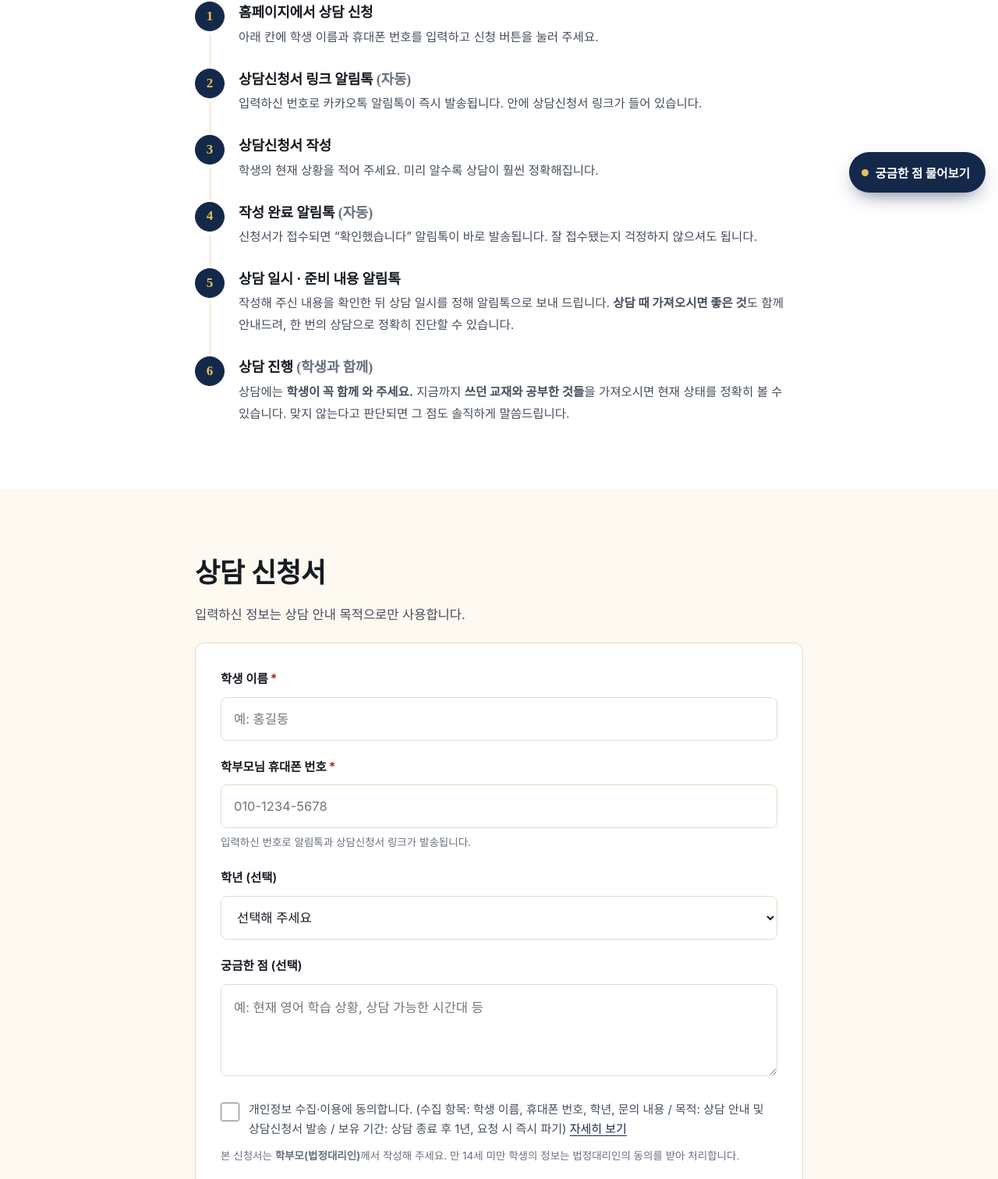
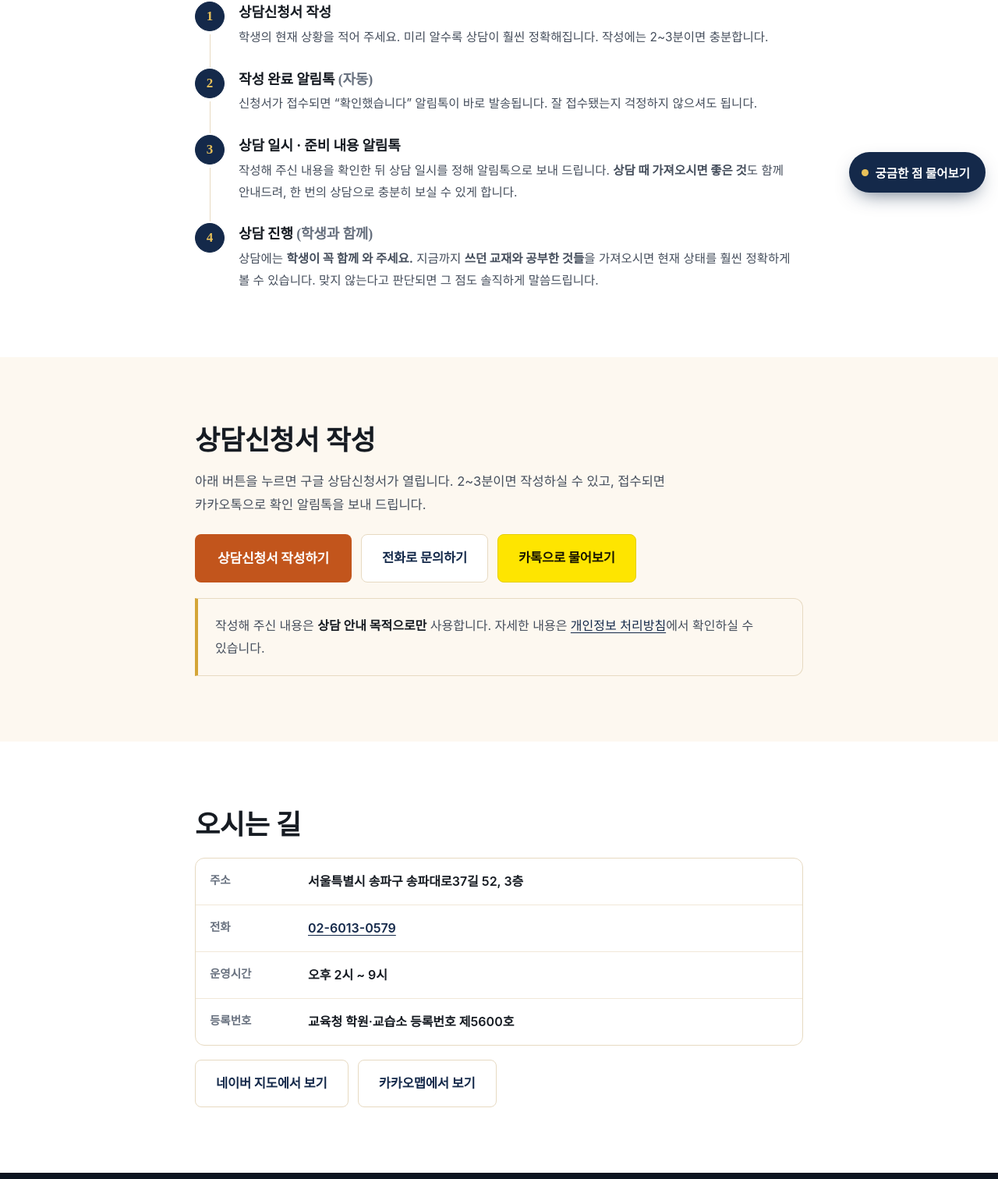
Before and after one commit to kels5845-stack/promise-a, a website: page contact.html in a window 1280 px wide. Shown: the part 537-2049 px from the top of the page at 78% size. Drawn offline with Linux system fonts and the light colour scheme; a web font is replaced by a local one.

Commit message:
구글 상담신청서 연결 — 상담 버튼이 폼으로 바로 갑니다
Co-Authored-By: Claude Opus 5 <noreply@anthropic.com>
Claude-Session: https://claude.ai/code/session_01Ek7nHSGYV8QBTLeKYkU4Gy

```diff
--- a/assets/js/config.js
+++ b/assets/js/config.js
@@ -16,7 +16,7 @@ window.SITE_CONFIG = {
   // Netlify에 올리면 '/.netlify/functions/consult', Vercel이면 '/api/consult'.
   consultEndpoint: '/api/consult',
   // 알림톡이 아직 준비되지 않았을 때(또는 전송 실패 시) 화면에 바로 띄워 줄 구글 상담신청서 주소
-  googleFormUrl: 'https://docs.google.com/forms/d/e/FORM_ID/viewform',
+  googleFormUrl: 'https://forms.gle/hFZXs2XRSkmnmSZY6',
 
   /* 랜딩 페이지 버튼 주소 (비워 두면 '준비 중'으로 안내됩니다) */
   blogUrl: 'https://blog.naver.com/promise6013',              // 예: 'https://blog.naver.com/promise-a'
--- a/contact.html
+++ b/contact.html
@@ -282,9 +282,9 @@
 <div class="page-head">
   <div class="wrap-narrow">
     <h1>상담 신청</h1>
-    <p>학생 이름과 휴대폰 번호만 남겨 주세요.
-       <strong>신청서 링크 → 접수 확인 → 상담 일시와 준비 내용</strong>까지
-       카카오톡 알림톡으로 순서대로 보내 드립니다.</p>
+    <p>아래 <strong>상담신청서</strong>를 작성해 주세요.
+       접수가 되면 <strong>확인 알림톡</strong>과 <strong>상담 일시 · 준비 내용</strong>을
+       카카오톡으로 보내 드립니다.</p>
   </div>
 </div>
 
@@ -294,16 +294,9 @@
     <h2 class="section-title">신청부터 상담까지, 이렇게 진행됩니다</h2>
     <ol class="steps" style="margin-top:26px">
       <li>
-        <h3>홈페이지에서 상담 신청</h3>
-        <p>아래 칸에 학생 이름과 휴대폰 번호를 입력하고 신청 버튼을 눌러 주세요.</p>
-      </li>
-      <li>
-        <h3>상담신청서 링크 알림톡 <span style="font-weight:600;color:var(--ink-3)">(자동)</span></h3>
-        <p>입력하신 번호로 카카오톡 알림톡이 즉시 발송됩니다. 안에 상담신청서 링크가 들어 있습니다.</p>
-      </li>
-      <li>
         <h3>상담신청서 작성</h3>
-        <p>학생의 현재 상황을 적어 주세요. 미리 알수록 상담이 훨씬 정확해집니다.</p>
+        <p>학생의 현재 상황을 적어 주세요. 미리 알수록 상담이 훨씬 정확해집니다.
+           작성에는 2~3분이면 충분합니다.</p>
       </li>
       <li>
         <h3>작성 완료 알림톡 <span style="font-weight:600;color:var(--ink-3)">(자동)</span></h3>
@@ -312,12 +305,12 @@
       <li>
         <h3>상담 일시 · 준비 내용 알림톡</h3>
         <p>작성해 주신 내용을 확인한 뒤 상담 일시를 정해 알림톡으로 보내 드립니다.
-           <strong>상담 때 가져오시면 좋은 것</strong>도 함께 안내드려, 한 번의 상담으로 정확히 진단할 수 있습니다.</p>
+           <strong>상담 때 가져오시면 좋은 것</strong>도 함께 안내드려, 한 번의 상담으로 충분히 보실 수 있게 합니다.</p>
       </li>
       <li>
         <h3>상담 진행 <span style="font-weight:600;color:var(--ink-3)">(학생과 함께)</span></h3>
         <p>상담에는 <strong>학생이 꼭 함께 와 주세요.</strong>
-           지금까지 <strong>쓰던 교재와 공부한 것들</strong>을 가져오시면 현재 상태를 정확히 볼 수 있습니다.
+           지금까지 <strong>쓰던 교재와 공부한 것들</strong>을 가져오시면 현재 상태를 훨씬 정확하게 볼 수 있습니다.
            맞지 않는다고 판단되면 그 점도 솔직하게 말씀드립니다.</p>
       </li>
 
@@ -327,79 +320,20 @@
 
 <section class="section-cream">
   <div class="wrap-narrow">
-    <h2 class="section-title">상담 신청서</h2>
-    <p class="section-lead">입력하신 정보는 상담 안내 목적으로만 사용합니다.</p>
-
-    <form class="form-card" id="consult-form" method="post" action="#" novalidate style="margin-top:20px">
-      <div class="field">
-        <label for="studentName">학생 이름<span class="req" aria-hidden="true">*</span></label>
-        <input class="input" type="text" id="studentName" name="studentName"
-               autocomplete="name" required maxlength="20"
-               placeholder="예: 홍길동" aria-describedby="err-studentName">
-        <p class="field-error" id="err-studentName" role="alert"></p>
-      </div>
-
-      <div class="field">
-        <label for="phone">학부모님 휴대폰 번호<span class="req" aria-hidden="true">*</span></label>
-        <input class="input" type="tel" id="phone" name="phone"
-               inputmode="numeric" autocomplete="tel" required maxlength="13"
-               placeholder="010-1234-5678" aria-describedby="phone-hint err-phone">
-        <span class="hint" id="phone-hint">입력하신 번호로 알림톡과 상담신청서 링크가 발송됩니다.</span>
-        <p class="field-error" id="err-phone" role="alert"></p>
-      </div>
-
-      <div class="field">
-        <label for="grade">학년 <span style="font-weight:600;color:var(--ink-mute)">(선택)</span></label>
-        <select class="select" id="grade" name="grade">
-          <option value="">선택해 주세요</option>
-          <option value="초등 1~2학년">초등 1~2학년</option>
-          <option value="초등 3~4학년">초등 3~4학년</option>
-          <option value="초등 5~6학년">초등 5~6학년</option>
-          <option value="중학교 1학년">중학교 1학년</option>
-          <option value="중학교 2학년">중학교 2학년</option>
-          <option value="중학교 3학년">중학교 3학년</option>
-          <option value="고등학생">고등학생</option>
-        </select>
-      </div>
-
-      <div class="field">
-        <label for="memo">궁금한 점 <span style="font-weight:600;color:var(--ink-mute)">(선택)</span></label>
-        <textarea class="textarea" id="memo" name="memo" maxlength="500"
-                  placeholder="예: 현재 영어 학습 상황, 상담 가능한 시간대 등"></textarea>
-      </div>
-
-      <!-- 스팸 방지용 칸 (사람에게는 보이지 않습니다) -->
-      <div class="hp-field" aria-hidden="true">
-        <label for="website">홈페이지</label>
-        <input type="text" id="website" name="website" tabindex="-1" autocomplete="off">
-      </div>
-
-      <div class="checkbox-row">
-        <input type="checkbox" id="consent" name="consent" required aria-describedby="err-consent">
-        <label for="consent">
-          개인정보 수집·이용에 동의합니다.
-          (수집 항목: 학생 이름, 휴대폰 번호, 학년, 문의 내용 / 목적: 상담 안내 및 상담신청서 발송 /
-          보유 기간: 상담 종료 후 1년, 요청 시 즉시 파기)
-          <a href="privacy.html" target="_blank" rel="noopener">자세히 보기</a>
-        </label>
-      </div>
-      <p class="hint" style="margin-top:10px">
-        본 신청서는 <strong>학부모(법정대리인)</strong>께서 작성해 주세요.
-        만 14세 미만 학생의 정보는 법정대리인의 동의를 받아 처리합니다.
-      </p>
-      <p class="field-error" id="err-consent" role="alert"></p>
-
-      <p style="margin-top:22px">
-        <button class="btn btn-primary btn-block" type="submit">상담 신청하기</button>
-      </p>
-
-      <p class="form-status" id="form-status" aria-live="polite"></p>
-
-      <p class="hint" style="margin-top:14px">
-        전화 상담을 원하시면 <a href="tel:0260130579" data-tel data-tel-text>02-6013-0579</a>로 연락 주세요.
-      </p>
-    </form>
-
+    <h2 class="section-title">상담신청서 작성</h2>
+    <p class="section-lead">
+      아래 버튼을 누르면 구글 상담신청서가 열립니다. 2~3분이면 작성하실 수 있고,
+      접수되면 카카오톡으로 확인 알림톡을 보내 드립니다.
+    </p>
+    <div class="btn-row" style="margin-top:22px">
+      <a class="btn btn-primary btn-lg" href="https://forms.gle/hFZXs2XRSkmnmSZY6" target="_blank" rel="noopener" data-cta="contact-form">상담신청서 작성하기</a>
+      <a class="btn btn-ghost" href="tel:0260130579" data-tel data-cta="contact-call">전화로 문의하기</a>
+      <a class="btn btn-kakao" href="https://pf.kakao.com/_Xexenxj/chat" target="_blank" rel="noopener" data-cta="contact-kakao">카톡으로 물어보기</a>
+    </div>
+    <p class="callout" style="margin-top:20px">
+      작성해 주신 내용은 <strong>상담 안내 목적으로만</strong> 사용합니다.
+      자세한 내용은 <a href="privacy.html">개인정보 처리방침</a>에서 확인하실 수 있습니다.
+    </p>
   </div>
 </section>
 
@@ -450,7 +384,7 @@
         <p>전화 <a href="tel:0260130579" data-tel data-tel-text>02-6013-0579</a><br>
            오후 2시 ~ 9시<br>
            서울특별시 송파구 송파대로37길 52, 3층</p>
-        <p style="margin-top:12px"><a class="btn btn-outline-light" href="contact.html" data-cta="footer">상담 신청하기</a></p>
+        <p style="margin-top:12px"><a class="btn btn-outline-light" href="https://forms.gle/hFZXs2XRSkmnmSZY6" target="_blank" rel="noopener" data-cta="footer">상담 신청하기</a></p>
       </div>
     </div>
     <div class="footer-meta">
@@ -464,7 +398,7 @@
 </footer>
 <div class="mobile-cta">
   <a class="btn btn-ghost" href="tel:0260130579" data-tel data-cta="mobile-bar">전화 문의</a>
-  <a class="btn btn-primary" href="contact.html#consult-form" data-cta="mobile-bar">상담 신청서 쓰기</a>
+  <a class="btn btn-primary" href="https://forms.gle/hFZXs2XRSkmnmSZY6" target="_blank" rel="noopener" data-cta="mobile-bar">상담 신청서 쓰기</a>
 </div>
 </body>
 </html>
```
Also changed, not shown: 404.html (+3 -3 lines), about.html (+3 -3 lines), curriculum.html (+3 -3 lines), elementary.html (+3 -3 lines), faq.html (+3 -3 lines), index.html (+4 -4 lines), landing.html (+4 -4 lines), middle.html (+3 -3 lines), privacy.html (+2 -2 lines), tuition.html (+3 -3 lines).
